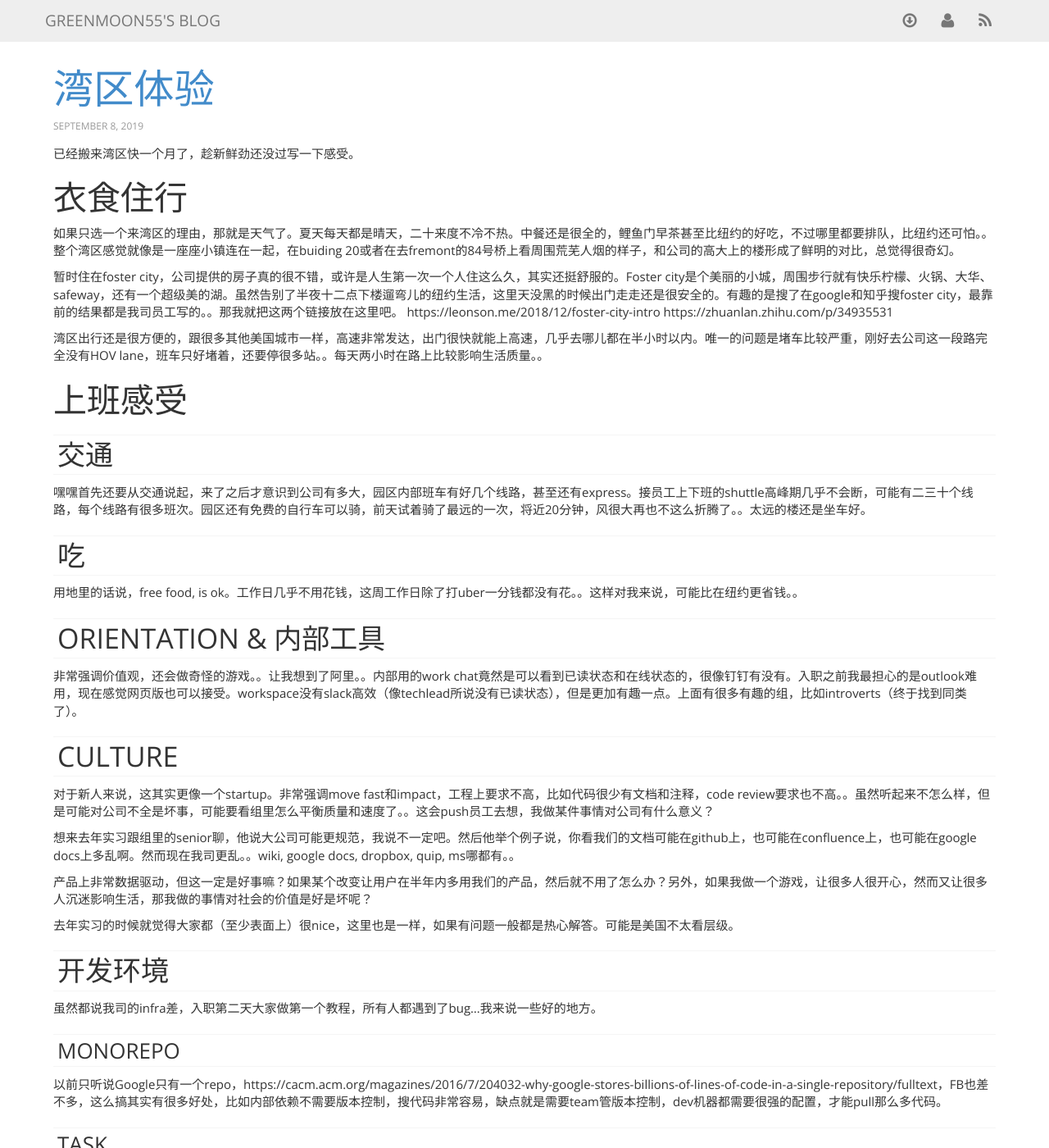
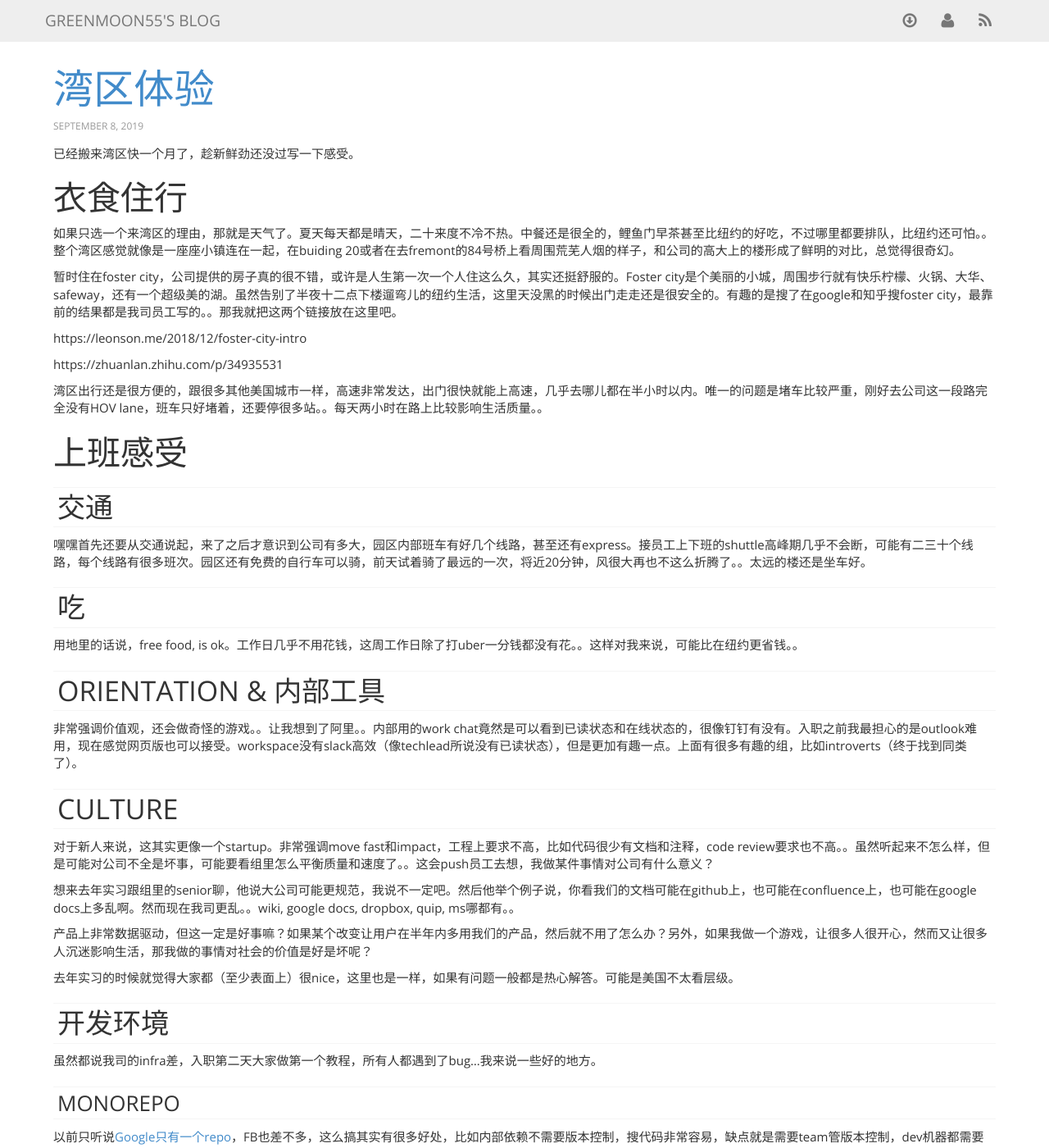
Before and after one commit to greenmoon55/greenmoon55.github.io, a Jekyll site: the page built from _posts/2019-09-08-bay-area.markdown, in a window 1280 px wide and 1400 px high. Shown: the whole window at 82% size. Built offline with Jekyll 4.4.1, drawn with Linux system fonts in a browser that asks for light colours; nearby versions of some CDN libraries; comment, search, counter and statistics services are not loaded; some of the changed lines change nothing that is shown; some of the changed text lies outside the part shown.

Commit message:
fix links

```diff
--- a/_posts/2019-09-08-bay-area.markdown
+++ b/_posts/2019-09-08-bay-area.markdown
@@ -11,7 +11,10 @@ published: true
 如果只选一个来湾区的理由，那就是天气了。夏天每天都是晴天，二十来度不冷不热。中餐还是很全的，鲤鱼门早茶甚至比纽约的好吃，不过哪里都要排队，比纽约还可怕。。整个湾区感觉就像是一座座小镇连在一起，在buiding 20或者在去fremont的84号桥上看周围荒芜人烟的样子，和公司的高大上的楼形成了鲜明的对比，总觉得很奇幻。
 
 暂时住在foster city，公司提供的房子真的很不错，或许是人生第一次一个人住这么久，其实还挺舒服的。Foster city是个美丽的小城，周围步行就有快乐柠檬、火锅、大华、safeway，还有一个超级美的湖。虽然告别了半夜十二点下楼遛弯儿的纽约生活，这里天没黑的时候出门走走还是很安全的。有趣的是搜了在google和知乎搜foster city，最靠前的结果都是我司员工写的。。那我就把这两个链接放在这里吧。
-https://leonson.me/2018/12/foster-city-intro https://zhuanlan.zhihu.com/p/34935531
+
+https://leonson.me/2018/12/foster-city-intro
+
+https://zhuanlan.zhihu.com/p/34935531
 
 湾区出行还是很方便的，跟很多其他美国城市一样，高速非常发达，出门很快就能上高速，几乎去哪儿都在半小时以内。唯一的问题是堵车比较严重，刚好去公司这一段路完全没有HOV lane，班车只好堵着，还要停很多站。。每天两小时在路上比较影响生活质量。。
 
@@ -40,7 +43,7 @@ https://leonson.me/2018/12/foster-city-intro https://zhuanlan.zhihu.com/p/349355
 虽然都说我司的infra差，入职第二天大家做第一个教程，所有人都遇到了bug...我来说一些好的地方。
 
 ### Monorepo
-以前只听说Google只有一个repo，https://cacm.acm.org/magazines/2016/7/204032-why-google-stores-billions-of-lines-of-code-in-a-single-repository/fulltext，FB也差不多，这么搞其实有很多好处，比如内部依赖不需要版本控制，搜代码非常容易，缺点就是需要team管版本控制，dev机器都需要很强的配置，才能pull那么多代码。
+以前只听说[Google只有一个repo](https://cacm.acm.org/magazines/2016/7/204032-why-google-stores-billions-of-lines-of-code-in-a-single-repository/fulltext)，FB也差不多，这么搞其实有很多好处，比如内部依赖不需要版本控制，搜代码非常容易，缺点就是需要team管版本控制，dev机器都需要很强的配置，才能pull那么多代码。
 
 ### Task
 可能大家都很讨厌jira，内部task管理就是一个很简单的工具，用起来很爽
```
